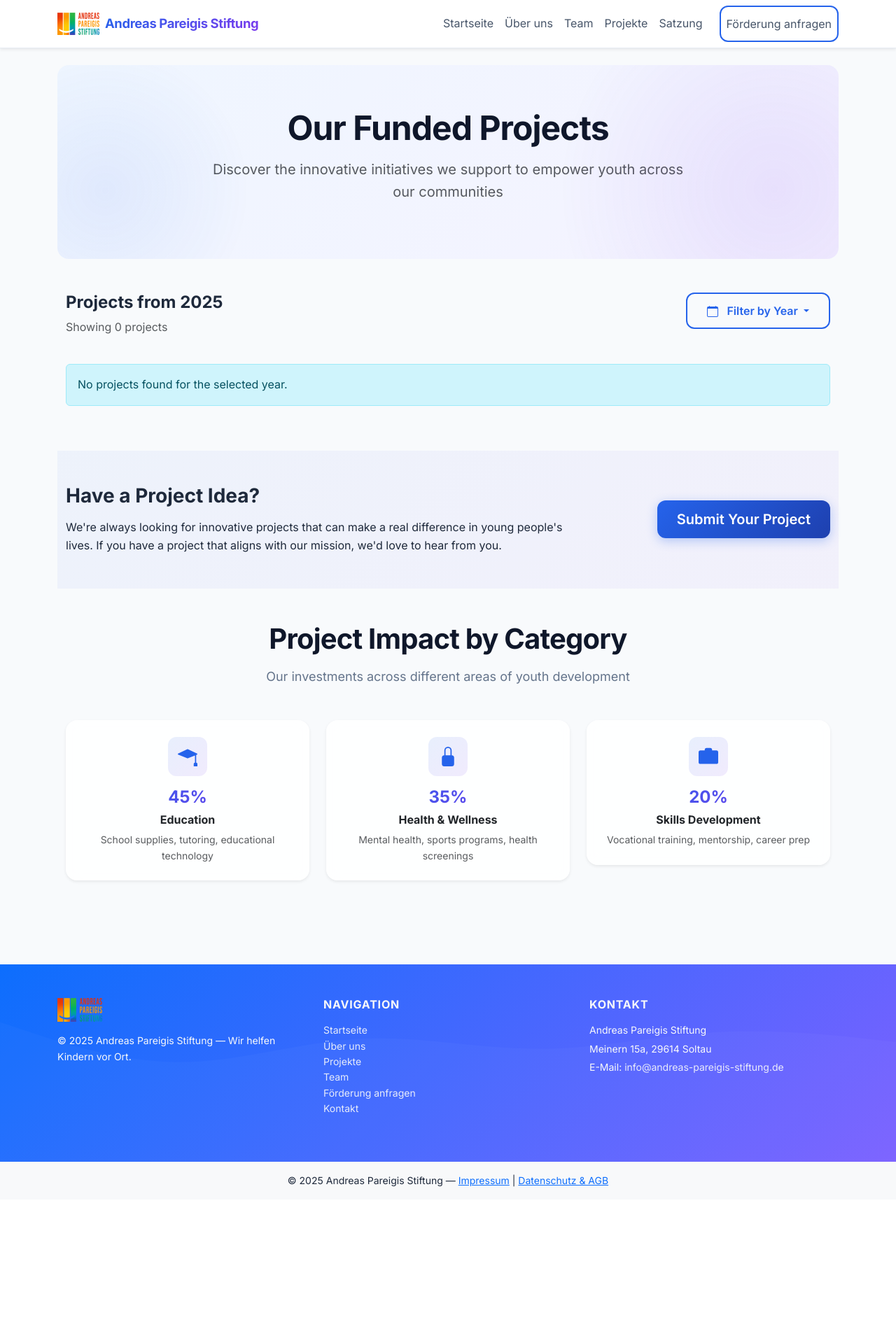
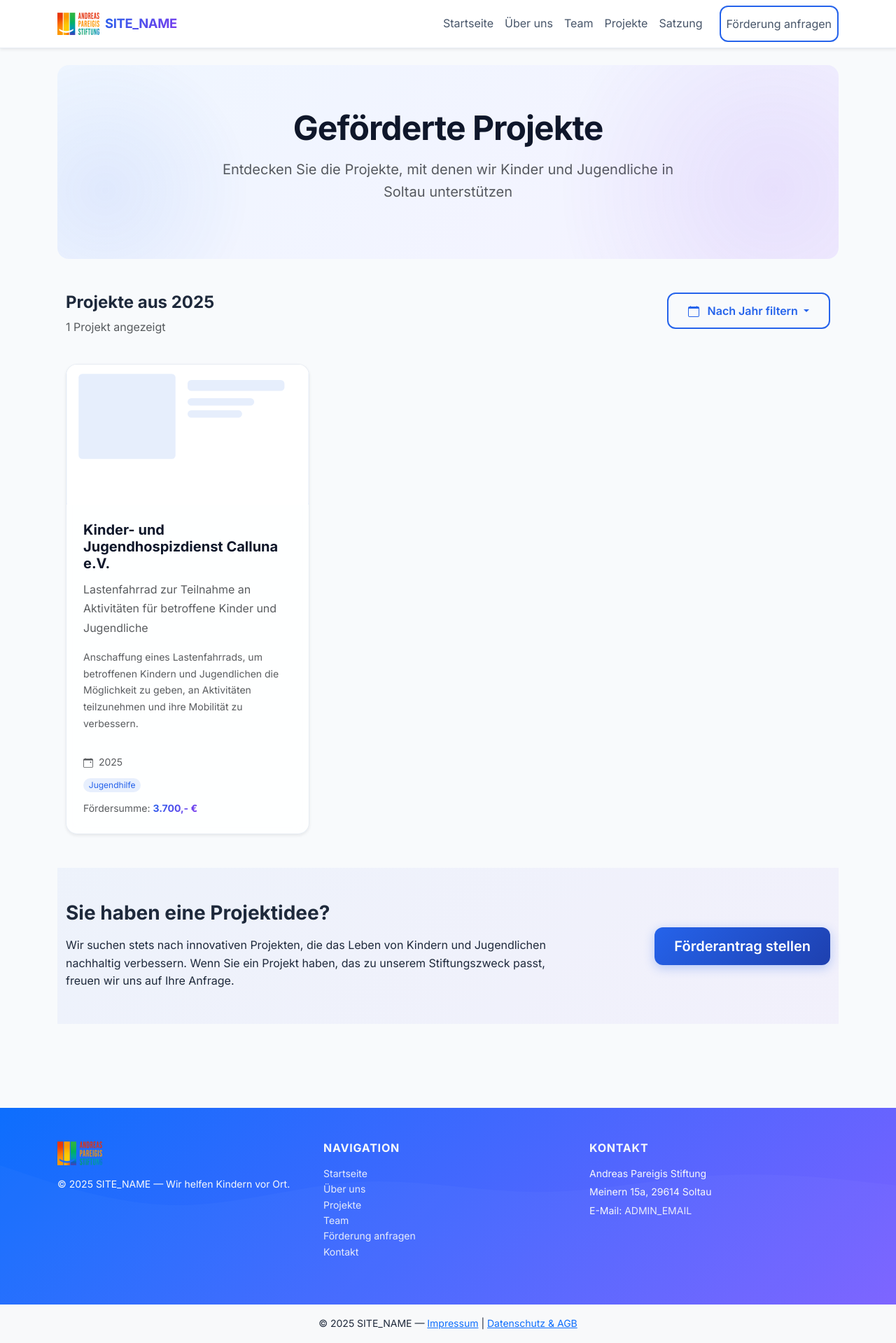
Before and after one commit to pappenpeter601/Anpa-Stiftung, a PHP site: page /projects.php?year=2025 in a window 1280 px wide. Shown: the whole page at 70% size. Before the commit the page ends 1696 px from the top, so only its background shows below. Run offline with PHP 8.4, Linux system fonts and the light colour scheme; some libraries are stand-ins or nearby versions.

Commit message:
Projects added

```diff
--- a/config.php
+++ b/config.php
@@ -1,8 +1,34 @@
 <?php
+// Load environment variables from .env file
+$envFile = __DIR__ . '/.config/.env';
+if (file_exists($envFile)) {
+    $lines = file($envFile, FILE_IGNORE_NEW_LINES | FILE_SKIP_EMPTY_LINES);
+    foreach ($lines as $line) {
+        // Skip comments
+        if (strpos(trim($line), '#') === 0) {
+            continue;
+        }
+
+        // Parse KEY=VALUE
+        if (strpos($line, '=') !== false) {
+            list($key, $value) = explode('=', $line, 2);
+            $key = trim($key);
+            $value = trim($value);
+
+            // Set as environment variable
+            if (!array_key_exists($key, $_ENV)) {
+                putenv("$key=$value");
+                $_ENV[$key] = $value;
+                $_SERVER[$key] = $value;
+            }
+        }
+    }
+}
+
 // Basic configuration - update values after setup
 define('SITE_NAME', 'Andreas Pareigis Stiftung');
-define('FROM_EMAIL', 'info@andreas-pareigis-stiftung.de');
-define('ADMIN_EMAIL', 'info@andreas-pareigis-stiftung.de');
+define('FROM_EMAIL', getenv('SMTP_FROM_EMAIL') ?: 'info@andreas-pareigis-stiftung.de');
+define('ADMIN_EMAIL', getenv('SMTP_FROM_EMAIL') ?: 'info@andreas-pareigis-stiftung.de');
 define('BASE_URL', '/'); // e.g. '/'
 define('STORAGE_PATH', __DIR__ . '/storage');
 
--- a/public/contact.php
+++ b/public/contact.php
@@ -202,7 +202,7 @@ include __DIR__ . '/../templates/header.php';
               </h2>
               <div id="faq2" class="accordion-collapse collapse" data-bs-parent="#faqAccordion">
                 <div class="accordion-body">
-                  Die Bearbeitungszeit variiert je nach Komplexität des Antrags. In der Regel erhalten Sie innerhalb von 4-6 Wochen eine Rückmeldung vom Vorstand und Kuratorium.
+                  Die Bearbeitung eines Förderantrags dauert in der Regel nur wenige Tage. Sie erhalten zeitnah eine Rückmeldung vom Vorstand und Kuratorium.
                 </div>
               </div>
             </div>
--- a/public/datenschutz.php
+++ b/public/datenschutz.php
@@ -33,7 +33,7 @@ include __DIR__ . '/../templates/header.php';
           <li>Förderanträge können ausschließlich von gemeinnützigen Organisationen mit Sitz in Soltau gestellt werden.</li>
           <li>Der Antrag ist vollständig auszufüllen und mit allen erforderlichen Unterlagen einzureichen.</li>
           <li>Die Stiftung prüft die Anträge nach pflichtgemäßem Ermessen. Es besteht kein Rechtsanspruch auf Förderung.</li>
-          <li>Die Bearbeitungszeit beträgt in der Regel 4-6 Wochen. Der Antragsteller wird über das Ergebnis schriftlich oder per E-Mail informiert.</li>
+          <li>Die Bearbeitungszeit beträgt in der Regel wenige Tage. Der Antragsteller wird über das Ergebnis schriftlich oder per E-Mail informiert.</li>
           <li>Unvollständige oder fehlerhafte Anträge können zurückgewiesen werden.</li>
         </ol>
 
--- a/public/projects.php
+++ b/public/projects.php
@@ -23,9 +23,9 @@ include __DIR__ . '/../templates/header.php';
 
 <div class="hero pt-5 pb-5 mb-5">
   <div class="container text-center">
-    <h1 class="display-5 mb-3">Our Funded Projects</h1>
+    <h1 class="display-5 mb-3">Geförderte Projekte</h1>
     <p class="lead text-muted mx-auto" style="max-width: 700px;">
-      Discover the innovative initiatives we support to empower youth across our communities
+      Entdecken Sie die Projekte, mit denen wir Kinder und Jugendliche in Soltau unterstützen
     </p>
   </div>
 </div>
@@ -35,12 +35,12 @@ include __DIR__ . '/../templates/header.php';
     <div class="col-lg-8">
       <h4 class="fw-bold">
         <?php if ($filter_year): ?>
-          Projects from <?php echo htmlspecialchars($filter_year); ?>
+          Projekte aus <?php echo htmlspecialchars($filter_year); ?>
         <?php else: ?>
-          All Projects
+          Alle Projekte
         <?php endif; ?>
       </h4>
-      <p class="text-muted">Showing <?php echo count($projects); ?> project<?php echo count($projects) !== 1 ? 's' : ''; ?></p>
+      <p class="text-muted"><?php echo count($projects); ?> Projekt<?php echo count($projects) !== 1 ? 'e' : ''; ?> angezeigt</p>
     </div>
     <div class="col-lg-4 text-lg-end">
       <div class="dropdown d-inline-block">
@@ -48,10 +48,10 @@ include __DIR__ . '/../templates/header.php';
           <svg width="16" height="16" fill="currentColor" class="me-2" viewBox="0 0 16 16" style="display:inline-block;vertical-align:middle;">
             <path d="M3.5 0a.5.5 0 0 1 .5.5V1h8V.5a.5.5 0 0 1 1 0V1h1a2 2 0 0 1 2 2v11a2 2 0 0 1-2 2H2a2 2 0 0 1-2-2V3a2 2 0 0 1 2-2h1V.5a.5.5 0 0 1 .5-.5zM1 4v10a1 1 0 0 0 1 1h12a1 1 0 0 0 1-1V4H1z"/>
           </svg>
-          Filter by Year
+          Nach Jahr filtern
         </button>
         <ul class="dropdown-menu" aria-labelledby="yearFilter">
-          <li><a class="dropdown-item <?php echo !$filter_year ? 'active' : ''; ?>" href="projects.php">All Years</a></li>
+          <li><a class="dropdown-item <?php echo !$filter_year ? 'active' : ''; ?>" href="projects.php">Alle Jahre</a></li>
           <?php foreach ($years as $y): ?>
             <li><a class="dropdown-item <?php echo $filter_year === (int)$y ? 'active' : ''; ?>" href="projects.php?year=<?php echo $y; ?>"><?php echo $y; ?></a></li>
           <?php endforeach; ?>
@@ -64,7 +64,7 @@ include __DIR__ . '/../templates/header.php';
     <?php if (empty($projects)): ?>
       <div class="col-12">
         <div class="alert alert-info">
-          No projects found for the selected year.
+          Keine Projekte für das ausgewählte Jahr gefunden.
         </div>
       </div>
     <?php else: ?>
@@ -101,7 +101,7 @@ include __DIR__ . '/../templates/header.php';
 
                 <?php if (!empty($p['amount'])): ?>
                   <div class="mt-2">
-                    <small class="text-muted">Funding: <strong class="text-gradient"><?php echo htmlspecialchars($p['amount']); ?></strong></small>
+                    <small class="text-muted">Fördersumme: <strong class="text-gradient"><?php echo htmlspecialchars($p['amount']); ?></strong></small>
                   </div>
                 <?php endif; ?>
               </div>
@@ -117,56 +117,11 @@ include __DIR__ . '/../templates/header.php';
   <div class="container">
     <div class="row align-items-center">
       <div class="col-lg-8">
-        <h3 class="fw-bold mb-3">Have a Project Idea?</h3>
-        <p class="mb-0">We're always looking for innovative projects that can make a real difference in young people's lives. If you have a project that aligns with our mission, we'd love to hear from you.</p>
+        <h3 class="fw-bold mb-3">Sie haben eine Projektidee?</h3>
+        <p class="mb-0">Wir suchen stets nach innovativen Projekten, die das Leben von Kindern und Jugendlichen nachhaltig verbessern. Wenn Sie ein Projekt haben, das zu unserem Stiftungszweck passt, freuen wir uns auf Ihre Anfrage.</p>
       </div>
       <div class="col-lg-4 text-lg-end mt-4 mt-lg-0">
-        <a href="request.php" class="btn btn-primary btn-lg">Submit Your Project</a>
-      </div>
-    </div>
-  </div>
-</div>
-
-<div class="container mb-5">
-  <div class="section-header">
-    <h2>Project Impact by Category</h2>
-    <p>Our investments across different areas of youth development</p>
-  </div>
-  <div class="row g-4">
-    <div class="col-md-4">
-      <div class="card border-0 shadow-sm text-center p-4">
-        <div class="feature-icon mx-auto">
-          <svg width="28" height="28" fill="currentColor" viewBox="0 0 16 16">
-            <path d="M8.211 2.047a.5.5 0 0 0-.422 0l-7.5 3.5a.5.5 0 0 0 .025.917l7.5 3a.5.5 0 0 0 .372 0L14 7.14V13a1 1 0 0 0-1 1v2h3v-2a1 1 0 0 0-1-1V6.739l.686-.275a.5.5 0 0 0 .025-.917l-7.5-3.5Z"/>
-          </svg>
-        </div>
-        <h4 class="fw-bold text-gradient mb-2">45%</h4>
-        <h6 class="fw-bold">Education</h6>
-        <p class="text-muted small mb-0">School supplies, tutoring, educational technology</p>
-      </div>
-    </div>
-    <div class="col-md-4">
-      <div class="card border-0 shadow-sm text-center p-4">
-        <div class="feature-icon mx-auto">
-          <svg width="28" height="28" fill="currentColor" viewBox="0 0 16 16">
-            <path d="M8 1a2 2 0 0 1 2 2v4H6V3a2 2 0 0 1 2-2zm3 6V3a3 3 0 0 0-6 0v4a2 2 0 0 0-2 2v5a2 2 0 0 0 2 2h6a2 2 0 0 0 2-2V9a2 2 0 0 0-2-2z"/>
-          </svg>
-        </div>
-        <h4 class="fw-bold text-gradient mb-2">35%</h4>
-        <h6 class="fw-bold">Health & Wellness</h6>
-        <p class="text-muted small mb-0">Mental health, sports programs, health screenings</p>
-      </div>
-    </div>
-    <div class="col-md-4">
-      <div class="card border-0 shadow-sm text-center p-4">
-        <div class="feature-icon mx-auto">
-          <svg width="28" height="28" fill="currentColor" viewBox="0 0 16 16">
-            <path d="M6.5 1A1.5 1.5 0 0 0 5 2.5V3H1.5A1.5 1.5 0 0 0 0 4.5v8A1.5 1.5 0 0 0 1.5 14h13a1.5 1.5 0 0 0 1.5-1.5v-8A1.5 1.5 0 0 0 14.5 3H11v-.5A1.5 1.5 0 0 0 9.5 1h-3z"/>
-          </svg>
-        </div>
-        <h4 class="fw-bold text-gradient mb-2">20%</h4>
-        <h6 class="fw-bold">Skills Development</h6>
-        <p class="text-muted small mb-0">Vocational training, mentorship, career prep</p>
+        <a href="request.php" class="btn btn-primary btn-lg">Förderantrag stellen</a>
       </div>
     </div>
   </div>
```
Also changed, not shown: data/projects.json (+19 -92 lines), public/about.php (+18 -18 lines), src/EmailService.php (+4 -4 lines), src/EmailTemplates.php (+17 -3 lines), .htaccess (added), public/.htaccess, 2 other files.
